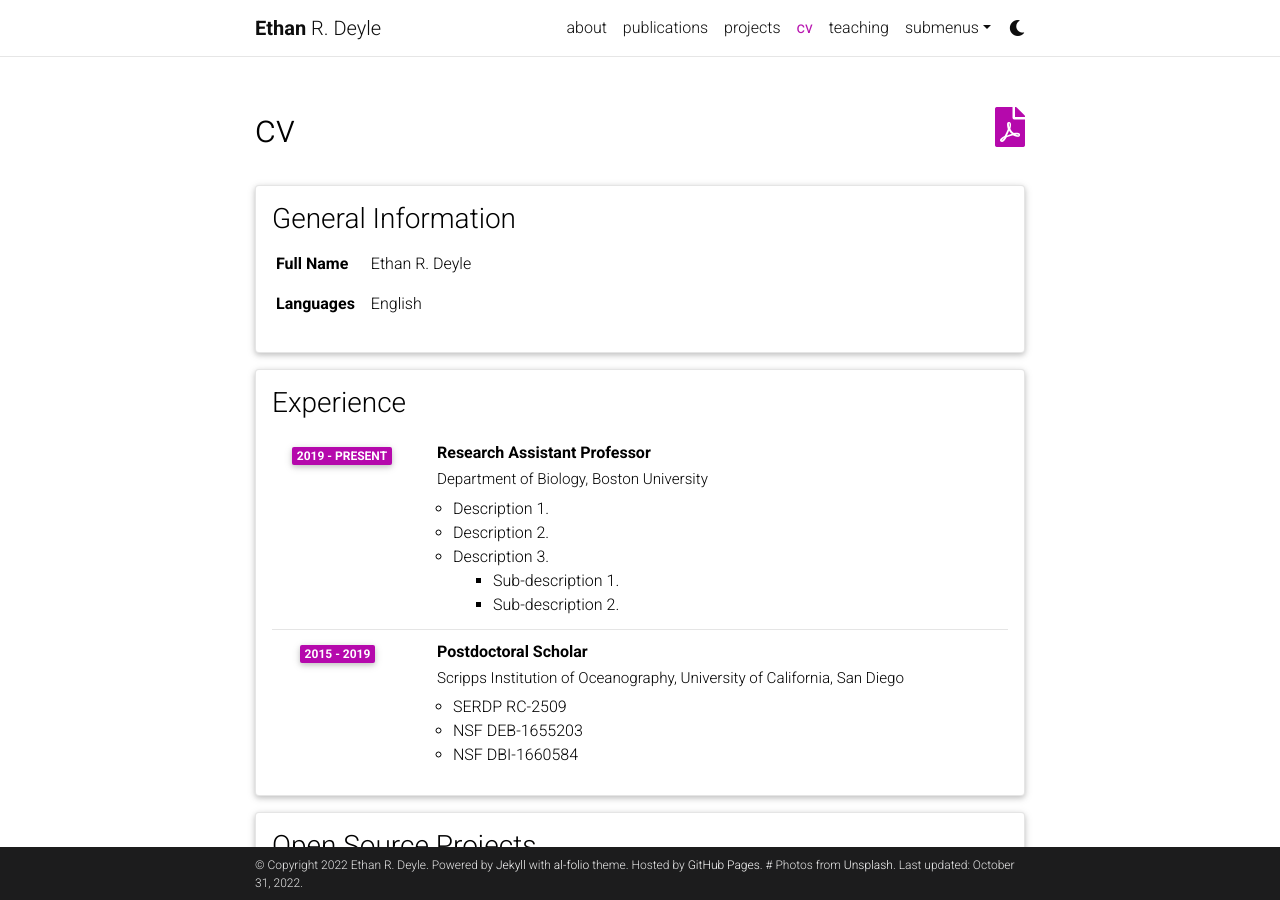
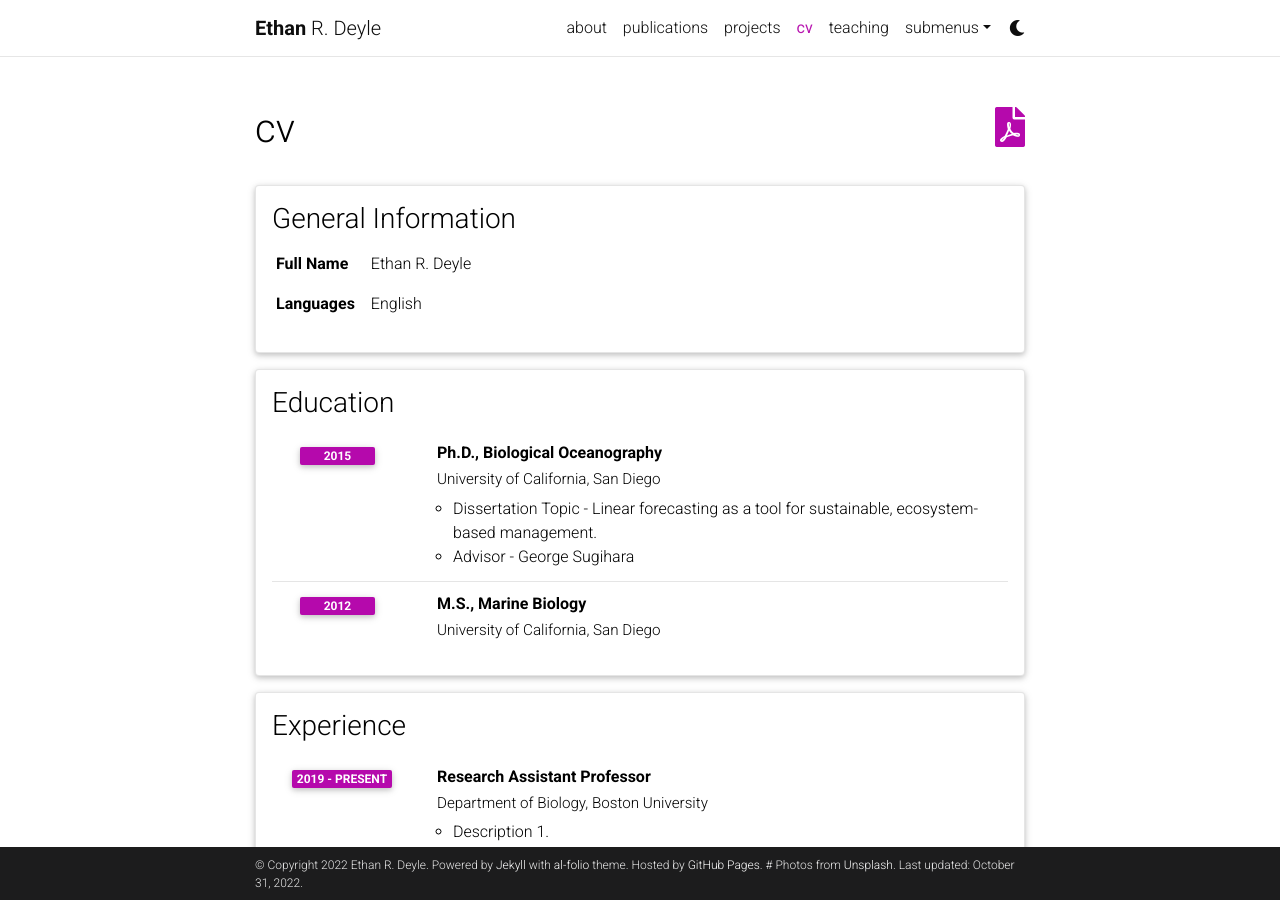
Before and after one commit to nonlinearnature/nonlinearnature.github.io, a Jekyll site: the page built from _pages/cv.md, in a window 1280 px wide and 900 px high. Built offline with Jekyll 4.4.1, drawn with Linux system fonts in a browser that asks for light colours; comment, search, counter and statistics services are not loaded; a style sheet for code colours, icons or effects is not loaded.

Commit message:
Update cv.yml

```diff
--- a/_data/cv.yml
+++ b/_data/cv.yml
@@ -6,6 +6,19 @@
     - pronouns: <i>He/Him/His</i>
     - name: Languages
       value: English
+
+- title: Education
+  type: time_table
+  contents:
+    - title: Ph.D., Biological Oceanography
+      institution: University of California, San Diego
+      year: 2015
+      description:
+        - Dissertation Topic - Linear forecasting as a tool for sustainable, ecosystem-based management.
+        - Advisor - George Sugihara
+    - title: M.S., Marine Biology
+      institution: University of California, San Diego
+      year: 2012
 
 - title: Experience
   type: time_table
```
